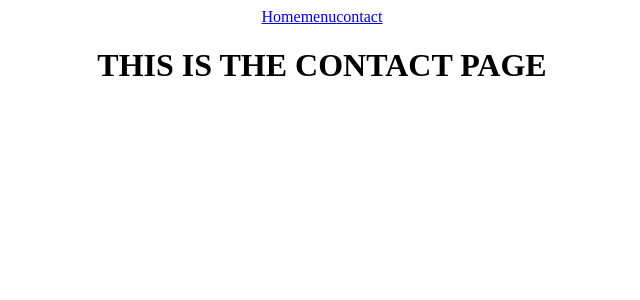
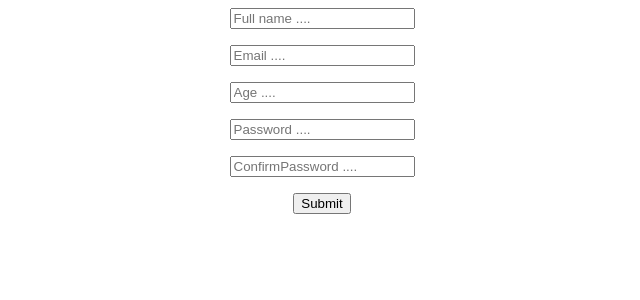
Before and after one commit to Luciefifi/my-react-js, a React (Create React App) app: page /contact in a window 1280 px wide. Shown: the top 300 px of the page, without its empty margins (318-958 px from the left). Built offline with nearby package versions, Linux system fonts and the light colour scheme.

Commit message:
ft(forms in react): -react form hook -validate form -install hookform/resolver library -create Form.css file -[finishes]

```diff
--- a/package.json
+++ b/package.json
@@ -3,6 +3,7 @@
   "version": "0.1.0",
   "private": true,
   "dependencies": {
+    "@hookform/resolvers": "^2.9.11",
     "@tanstack/react-query": "^4.24.10",
     "@testing-library/jest-dom": "^5.16.5",
     "@testing-library/react": "^13.4.0",
@@ -10,9 +11,11 @@
     "axios": "^1.3.3",
     "react": "^18.2.0",
     "react-dom": "^18.2.0",
+    "react-hook-form": "^7.43.2",
     "react-router-dom": "^6.8.1",
     "react-scripts": "5.0.1",
-    "web-vitals": "^2.1.4"
+    "web-vitals": "^2.1.4",
+    "yup": "^1.0.0"
   },
   "scripts": {
     "start": "react-scripts start",
--- a/src/App.js
+++ b/src/App.js
@@ -1,24 +1,26 @@
 
-                import './App.css';
-                import { BrowserRouter as Router , Routes , Route } from 'react-router-dom';
-                import Home from './components/home';
-                import Menu from './components/menu';
-                import Contact from './components/Contact';
-               import  Navigation from './components/navigation';
+                import Form from './components/Form';
+                  import './App.css';
+                  import './Form.css';
+              //   import { BrowserRouter as Router , Routes , Route } from 'react-router-dom';
+              //   import Home from './components/home';
+              //   import Menu from './components/menu';
+              //   import Contact from './components/Contact';
+              //  import  Navigation from './components/navigation';
 
-               import { QueryClient , QueryClientProvider } from '@tanstack/react-query';
+              //  import { QueryClient , QueryClientProvider } from '@tanstack/react-query';
 
 
                 function App() {
-                  const client = new QueryClient({defaultOptions:{
-                    queries:{
-                      refetchOnWindowFocus: false
-                    }
-                  }})
+                  // const client = new QueryClient({defaultOptions:{
+                  //   queries:{
+                  //     refetchOnWindowFocus: false
+                  //   }
+                  // }})
 
                 return(
                 <div  className="App">
-                  <QueryClientProvider client={client}>
+                  {/* <QueryClientProvider client={client}>
                   <Router>
                     <Navigation/>
                   <Routes>
@@ -27,7 +29,8 @@
                     <Route path="/contact" element={<Contact />} />
                   </Routes>
                  </Router>
-                 </QueryClientProvider>
+                 </QueryClientProvider> */}
+                 <Form/>
 
 
 
--- /dev/null
+++ b/src/Form.css
@@ -0,0 +1,3 @@
+p{
+    color: red
+}
--- a/src/components/Contact.js
+++ b/src/components/Contact.js
@@ -1,7 +1,7 @@
- const Contact = () =>{
-    return (
-        <h1>THIS IS THE CONTACT PAGE</h1>
-    )
-}
+//  const Contact = () =>{
+//     return (
+//         <h1>THIS IS THE CONTACT PAGE</h1>
+//     )
+// }
 
-export default Contact
+// export default Contact
--- /dev/null
+++ b/src/components/Form.js
@@ -0,0 +1,44 @@
+import { useForm } from "react-hook-form"
+import {yupResolver} from "@hookform/resolvers/yup"
+import * as yup from "yup"
+
+
+const Form = () =>{
+    const schema = yup.object().shape({
+        fullName: yup.string("").required("your full name is required dear !!!"),
+        Email: yup.string().email().required(),
+        Age: yup.number().integer().positive().min(18).required(),
+        Password: yup.string().min(8).max(16).required(),
+        ConfirmPassword: yup.string().oneOf([yup.ref("Password"), null], "passwords do not match").required()
+
+
+    })
+
+    const {register , handleSubmit , formState: {errors}} = useForm({
+        resolver: yupResolver(schema)
+    })
+
+    const onSubmit = (data) =>{
+        console.log(data)
+    }
+    return(
+        <form onSubmit={handleSubmit(onSubmit)}>
+            <input type="text" placeholder="Full name ...." {...register("fullName")}/><br></br>
+            <p>{errors.fullName?.message}</p>
+            <input type="text" placeholder="Email ...."  {...register("Email")}/><br></br>
+            <p>{errors.Email?.message}</p>
+            <input type="text" placeholder="Age ...."  {...register("Age")}/><br></br>
+            <p>{errors.Age?.message}</p>
+            <input type="password" placeholder="Password ...." {...register("Password")} /><br></br>
+            <p>{errors.Password?.message}</p>
+            <input type="password" placeholder="ConfirmPassword ...."  {...register("ConfirmPassword")} /><br></br>
+            <p>{errors.ConfirmPassword?.message}</p>
+            <input type="submit" />
+
+
+
+        </form>
+    )
+}
+
+export default Form
--- a/src/components/home.js
+++ b/src/components/home.js
@@ -1,26 +1,26 @@
-import axios from "axios"
-import {useQuery} from "@tanstack/react-query"
+// import axios from "axios"
+// import {useQuery} from "@tanstack/react-query"
 
-const Home = () =>{
-  const {data , isLoading , isError , refetch} = useQuery(["cat"], () => {
-    return axios.get("https://catfact.ninja/fact")
-      .then((res)=>res.data)
-  })
+// const Home = () =>{
+//   const {data , isLoading , isError , refetch} = useQuery(["cat"], () => {
+//     return axios.get("https://catfact.ninja/fact")
+//       .then((res)=>res.data)
+//   })
 
-  if(isError)
-  {
-    return <h1>Sorry , there was an error</h1>
-  }
-  if(isLoading)
-  {
-    return <h1>is Loading....</h1>
-  }
-  return(
-    <div>
-      <h1>This the home page <p>{data?.fact} </p></h1>
-      <button onClick={refetch}>update the date</button>
-    </div>
-  )
-}
+//   if(isError)
+//   {
+//     return <h1>Sorry , there was an error</h1>
+//   }
+//   if(isLoading)
+//   {
+//     return <h1>is Loading....</h1>
+//   }
+//   return(
+//     <div>
+//       <h1>This the home page <p>{data?.fact} </p></h1>
+//       <button onClick={refetch}>update the date</button>
+//     </div>
+//   )
+// }
 
-export default Home
+// export default Home
--- a/src/components/navigation.js
+++ b/src/components/navigation.js
@@ -1,13 +1,13 @@
-import { Link } from "react-router-dom";
-const Navigation = () => {
-    return (
-        <div>
-            <Link to="/">Home</Link>
-            <Link to="/menu">menu</Link>
-            <Link to="/contact">contact</Link>
-        </div>
-    )
-}
+// import { Link } from "react-router-dom";
+// const Navigation = () => {
+//     return (
+//         <div>
+//             <Link to="/">Home</Link>
+//             <Link to="/menu">menu</Link>
+//             <Link to="/contact">contact</Link>
+//         </div>
+//     )
+// }
 
 
-export default Navigation
+// export default Navigation
```
Also changed, not shown: 1 other file (tests, documents, lock files or other folders).
